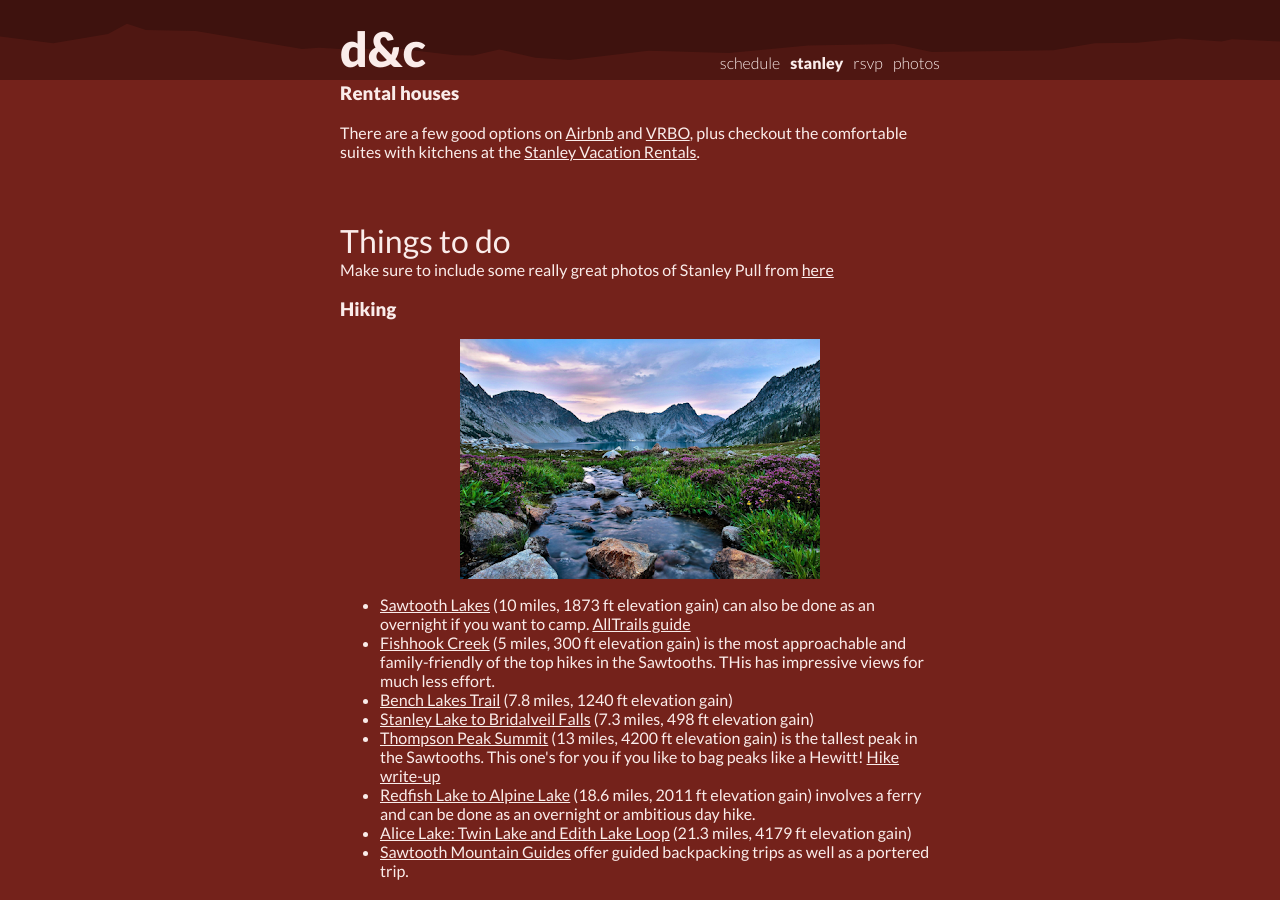
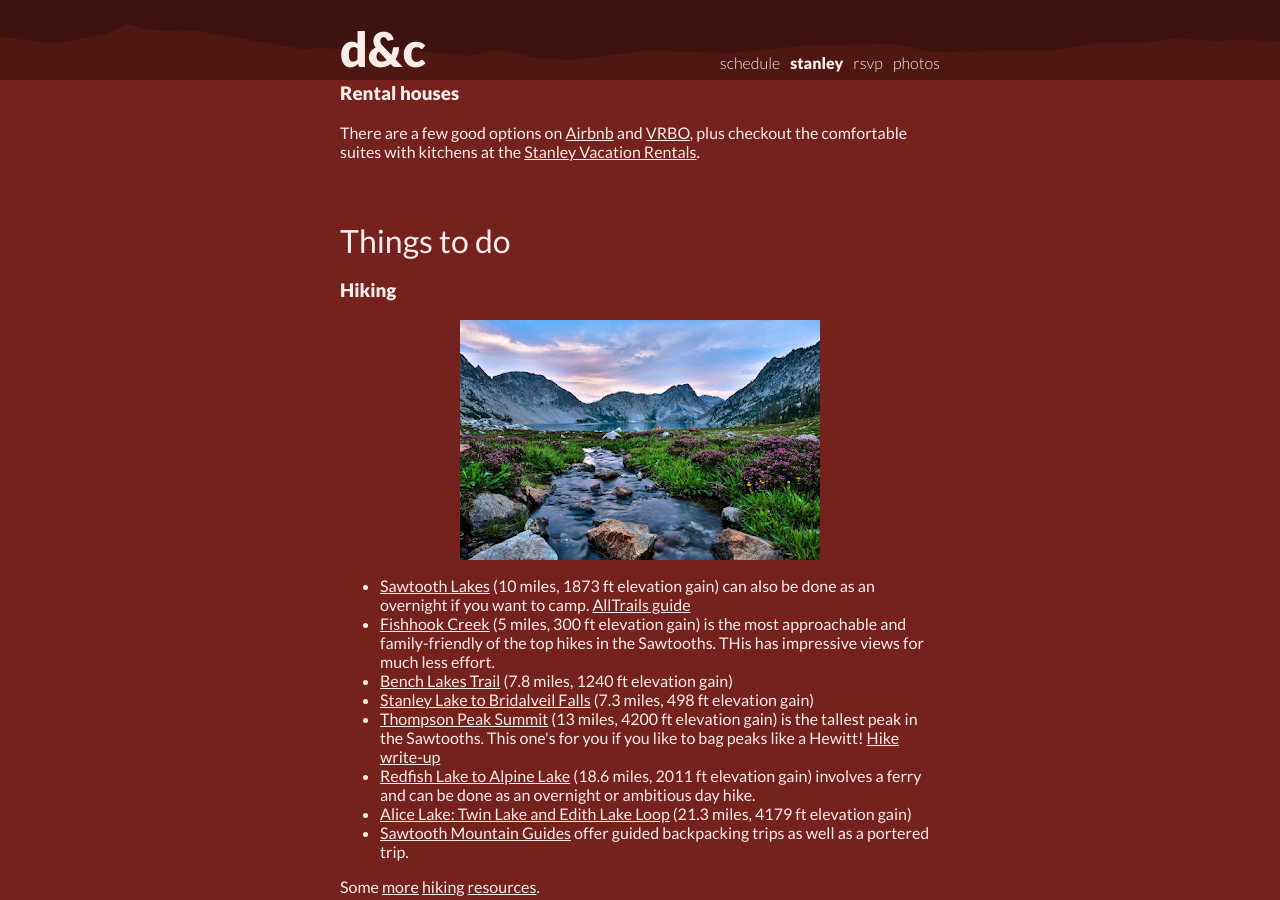
Before and after one commit to dproctor/wedding-website, a Jekyll site: the page built from stanley.md, in a window 1280 px wide and 900 px high, scrolled down 2658 px. Built offline with Jekyll 4.4.1, drawn with Linux system fonts in a browser that asks for light colours.

Commit message:
remove stale text

```diff
--- a/stanley.md
+++ b/stanley.md
@@ -108,9 +108,7 @@ href="https://www.airbnb.com/">Airbnb</a> and <a
 href="https://www.vrbo.com/">VRBO</a>, plus checkout the
 comfortable suites with kitchens at the <a href="http://stanleyvacationrentals.com/">Stanley Vacation Rentals</a>.
 
-<h2> <a name="things-to-do" id="things-to-do"></a>Things to do </h2>
-Make sure to include some really great photos of Stanley
-Pull from <a href="https://www.zola.com/wedding/seanandlauren2018/travel">here</a>
+<h2> <a class="anchor" name="things-to-do" id="things-to-do"></a>Things to do </h2>
 
 <h3>Hiking</h3>
 <img src="/assets/img/creek.png">
```
